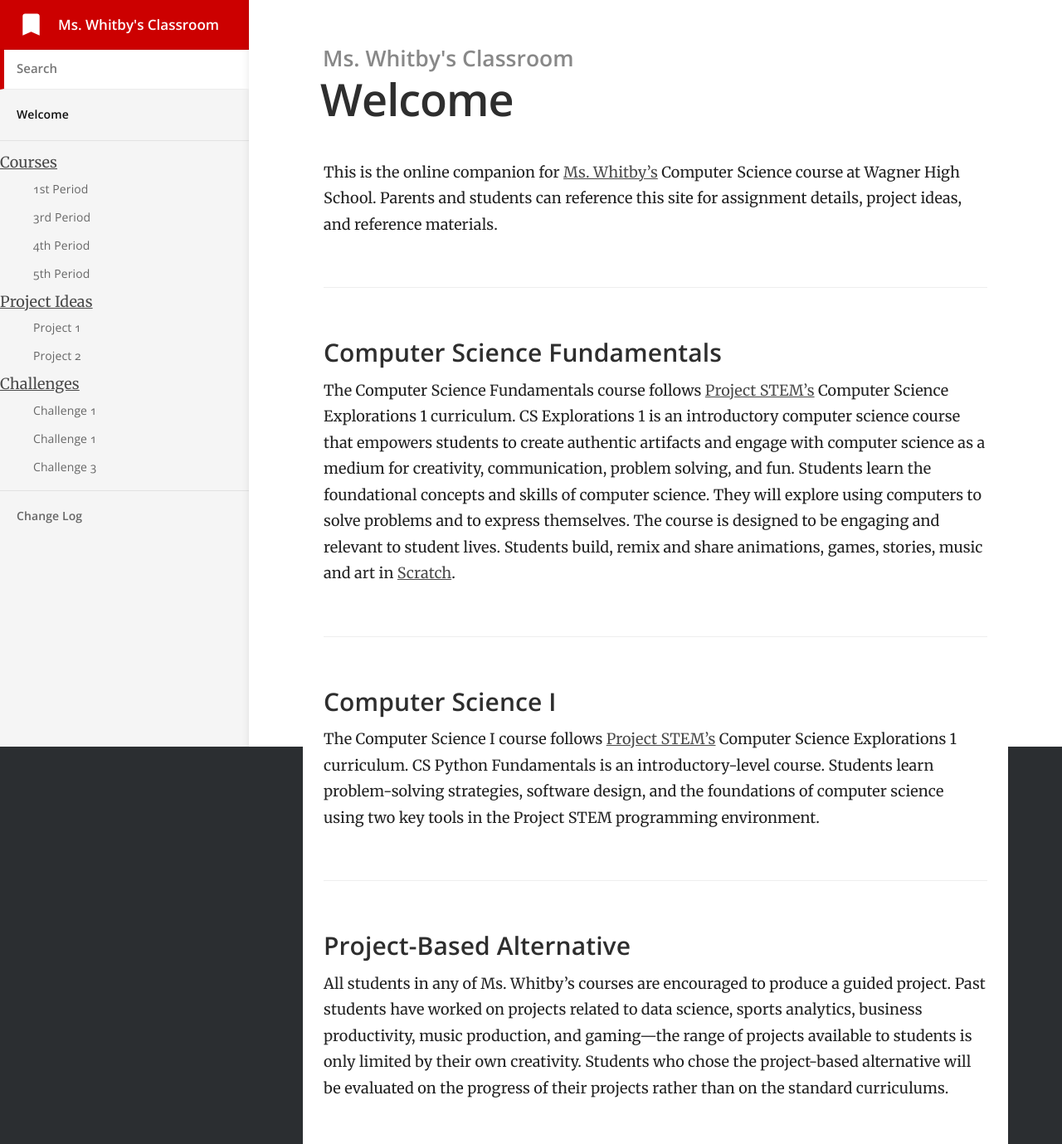
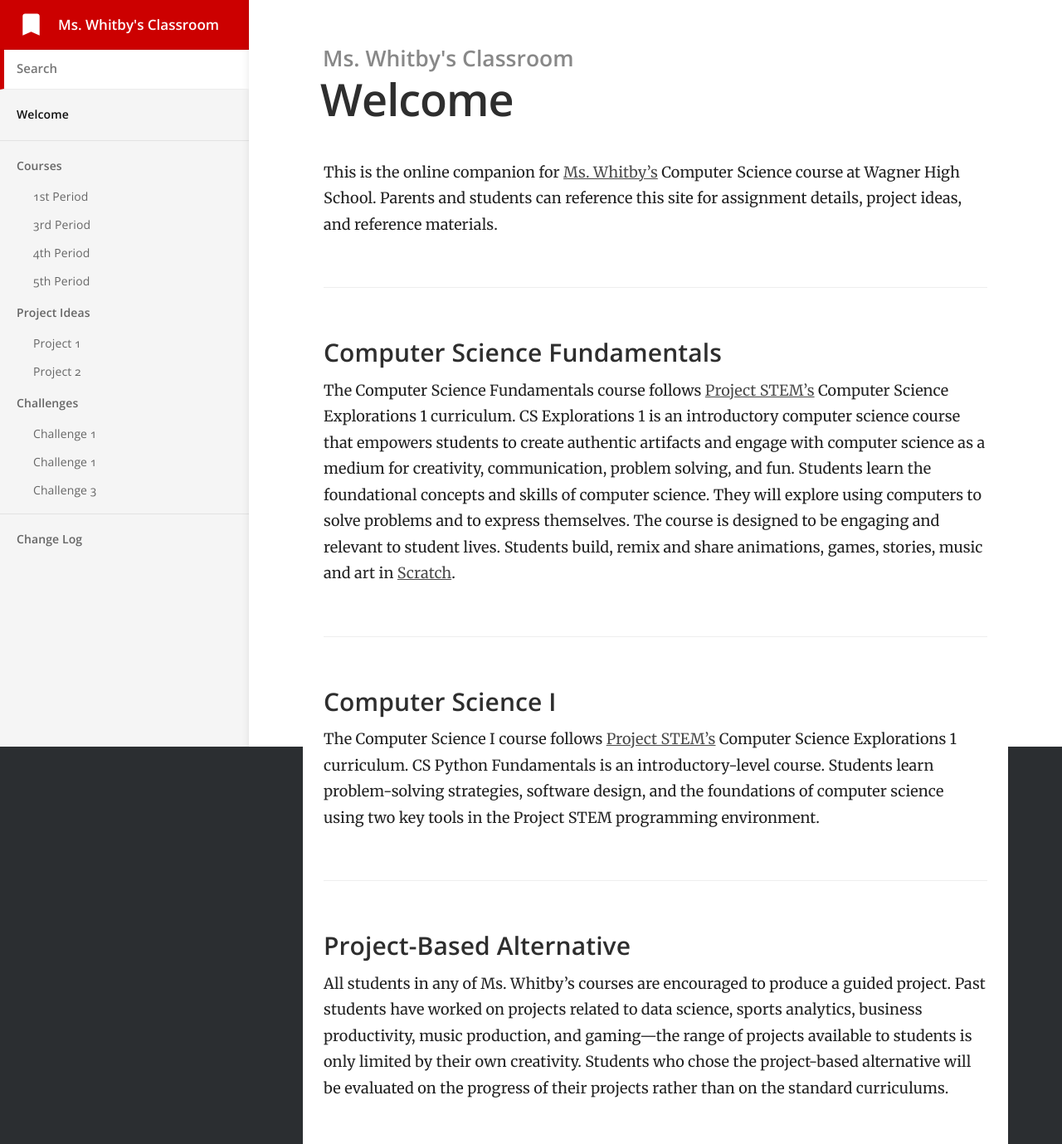
Before and after one commit to mswhitby/classroom, a Jekyll site: the page built from index.md, in a window 1280 px wide. Shown: the whole page at 83% size. Built offline with Jekyll 4.4.1, drawn with Linux system fonts in a browser that asks for light colours.

Commit message:
Update default.html

```diff
--- a/_layouts/default.html
+++ b/_layouts/default.html
@@ -48,7 +48,7 @@
 				<ul>
 					{% assign grouped = site.docs | group_by: 'category' %}
 					{% for nav in site.navigation %}
-					<li class="nav-item top-level {% if  page.category == site.navigation %}current{% endif %}"></li>
+					<li class="nav-item top-level {% if page.category == site.navigation %}current{% endif %}">
 						{% for group in grouped %}
 							{% if group.name == nav.title %}
 								{% assign items = group.items | sort: 'order' %}
```
